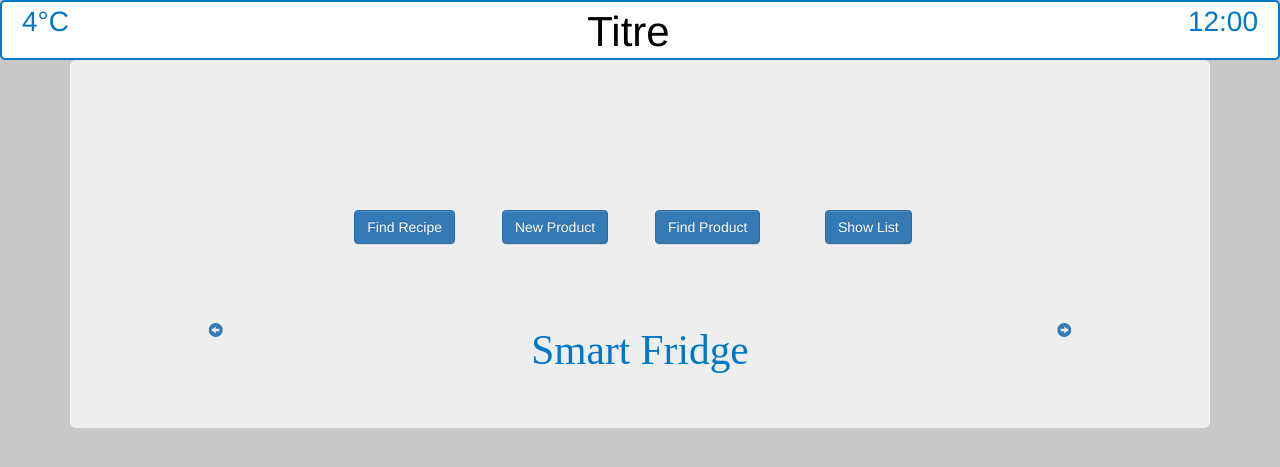
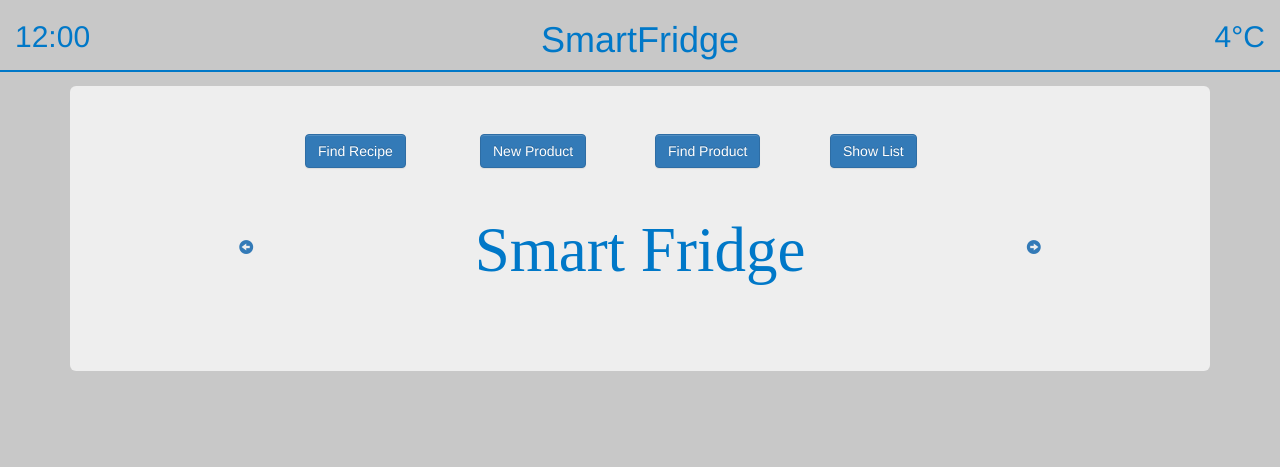
Before and after one commit to Nodraak/SmartFridge, a Django app: page /sf/ in a window 1280 px wide. Shown: the top 467 px of the page. Run offline with Django 3.2, Linux system fonts and the light colour scheme; some libraries are stand-ins or nearby versions.

Commit message:
base html + css

```diff
--- a/assets/css/principale.css
+++ b/assets/css/principale.css
@@ -1,66 +1,42 @@
-body{
-	background: rgb(200,200,200);
-	color: rgb(0,120,200);
+body
+{
+    background: rgb(200, 200, 200);
+    color: rgb(0, 120, 200);
 }
 
-#marque
+header #topbar
 {
-	font-family: chalkduster;
-	font-size: 296%;
+    border-bottom: solid 0.2em rgb(0, 120, 200);
+    margin-bottom: 1em;
 }
 
-#row1
+header #topbar #heure
 {
-	margin: 10% 0 0 0;
+    text-align: left;
 }
 
-#row2
+header #topbar #titre
 {
-	margin: 7.5% 0 0 0;
+    text-align: center;
 }
 
-#left_dir
+header #topbar #temperature
 {
-	padding-right: 18%;
+    text-align: right;
 }
 
-#right_dir
+#navbar
 {
-	padding-left: 18%;
+    margin-bottom: 2em;
 }
 
-.barre{
-	height:60px;
-	background: white;
-	color: black;
-	padding: 0px;
-	margin: 0px;
-	border: solid rgb(0,120,200) 2px;
-	border-radius: 5px;
-	text-align: center;
+#navarrow
+{
+   margin-top: 3em;
 }
 
-.barre div{
-display: inline-block;
-vertical-align: middle;
-
+.home_text
+{
+    font-family: chalkduster;
+    font-size: 300%;
 }
-
-#temperature{
-	float: left;
-	color: rgb(0,120,200);
-	margin-left: 20px;
-	font-size: 2em;
-}
-
-#heure{
-	float: right;
-	color: rgb(0,120,200);
-	margin-right: 20px;
-	font-size: 2em;
-}
-
-#titre{
-	display: inline-block;
-	font-size: 3em;
-}
--- a/templates/sf/base.html
+++ b/templates/sf/base.html
@@ -19,14 +19,63 @@
     </head>
     <body>
         <header>
-		<div class="barre">
-			<div id= "heure">12:00</div>
-			<div id="titre">Titre</div>
-			<div id="temperature">4°C</div>
+            <div class="container-fluid">
+                <div class="row" id="topbar">
+                    <div class="col-sm-4" id= "heure">
+                        <h2>12:00</h2>
+                    </div>
+                    <div class="col-sm-4" id="titre">
+                        <h1>SmartFridge</h1>
+                    </div>
+                    <div class="col-sm-4" id="temperature">
+                        <h2>4°C</h2>
+                    </div>
+                </div>
             </div>
         </header>
 
+        <div class="container">
+            <div class="jumbotron">
+                <div class="row" id="navbar">
+                    <div class="col-sm-offset-2 col-sm-2">
+                        <a href="http://127.0.0.1:8000/sf/find_recipe/" class="btn btn-primary">
+                            Find Recipe
+                        </a>
+                    </div>
+                    <div class="col-sm-2">
+                        <a href="http://127.0.0.1:8000/sf/new/">
+                            <button type="button" class="btn btn-primary"> New Product </button>
+                        </a>
+                    </div>
+                    <div class="col-sm-2">
+                        <a href="http://127.0.0.1:8000/sf/is_in_fridge/">
+                            <button type="button" class="btn btn-primary"> Find Product </button>
+                        </a>
+                    </div>
+                    <div class="col-sm-2">
+                        <a href="http://127.0.0.1:8000/sf/show_list/">
+                            <button type="button" class="btn btn-primary"> Show List </button>
+                        </a>
+                    </div>
+                </div>
+
+                <div class="row" id="navbar">
+                    <div class="col-sm-3 text-center" id="navarrow">
+                        <a href="http://127.0.0.1:8000/sf/find_recipe/">
+                            <span class="glyphicon glyphicon-circle-arrow-left"></span>
+                        </a>
+                    </div>
+                    <div class="col-sm-6 text-center">
                         {% block content %}
                         {% endblock %}
+                    </div>
+                    <div class="col-sm-3 text-center" id="navarrow">
+                        <a href="http://127.0.0.1:8000/sf/is_in_fridge/">
+                            <span class="glyphicon glyphicon-circle-arrow-right"></span>
+                        </a>
+                    </div>
+                </div>
+            </div>
+        </div>
     </body>
 </html>
--- a/templates/sf/index.html
+++ b/templates/sf/index.html
@@ -1,62 +1,7 @@
 {% extends 'sf/base.html' %}
 
 {% block content %}
-
-<div class="container">
-<div class="jumbotron">
-
-
-  <div class="row" id="row1">
-
-  <div class="col-sm-2 text-center">
-<!--     <a href="http://127.0.0.1:8000/sf/find_recipe/"> <span class="glyphicon glyphicon-circle-arrow-left"></span> </a>
- -->  </div>
-
-    <div class="col-sm-2 text-right">
-      <a href="http://127.0.0.1:8000/sf/find_recipe/">
-        <button type="button" class="btn btn-primary"> Find Recipe </button>
-      </a>
-    </div>
-
-    <div class="col-sm-2 text-center">
-      <a href="http://127.0.0.1:8000/sf/new/">
-        <button type="button" class="btn btn-primary"> New Product </button>
-      </a>
-    </div>
-
-    <div class="col-sm-2">
-      <a href="http://127.0.0.1:8000/sf/is_in_fridge/">
-        <button type="button" class="btn btn-primary"> Find Product </button>
-      </a>
-    </div>
-
-    <div class="col-sm-2 ">
-      <a href="http://127.0.0.1:8000/sf/show_list/">
-        <button type="button" class="btn btn-primary"> Show List </button>
-      </a>
-    </div>
-
-  <div class="col-sm-2 text-center">
-<!--     <a href="http://127.0.0.1:8000/sf/is_in_fridge/"> <span class="glyphicon glyphicon-circle-arrow-right"></span> </a>
- -->  </div>
-
-  </div>
-
-  <div class="row" id="row2">
-
-    <div class="col-sm-4 text-center" id="left_dir">
-      <a href="http://127.0.0.1:8000/sf/find_recipe/"> <span class="glyphicon glyphicon-circle-arrow-left"></span> </a>
-    </div>
-
-    <div class="col-sm-4 text-center">
-      <div id="marque">Smart Fridge</div>
-    </div>
-
-    <div class="col-sm-4 text-center" id="right_dir">
-      <a href="http://127.0.0.1:8000/sf/is_in_fridge/"> <span class="glyphicon glyphicon-circle-arrow-right"></span> </a>
-    </div>
-
-  </div>
-</div>
+<div class="text-center home_text">
+    <h1>Smart Fridge</h1>
 </div>
 {% endblock %}
```
Lines whose indentation alone changed are shown as unchanged.
